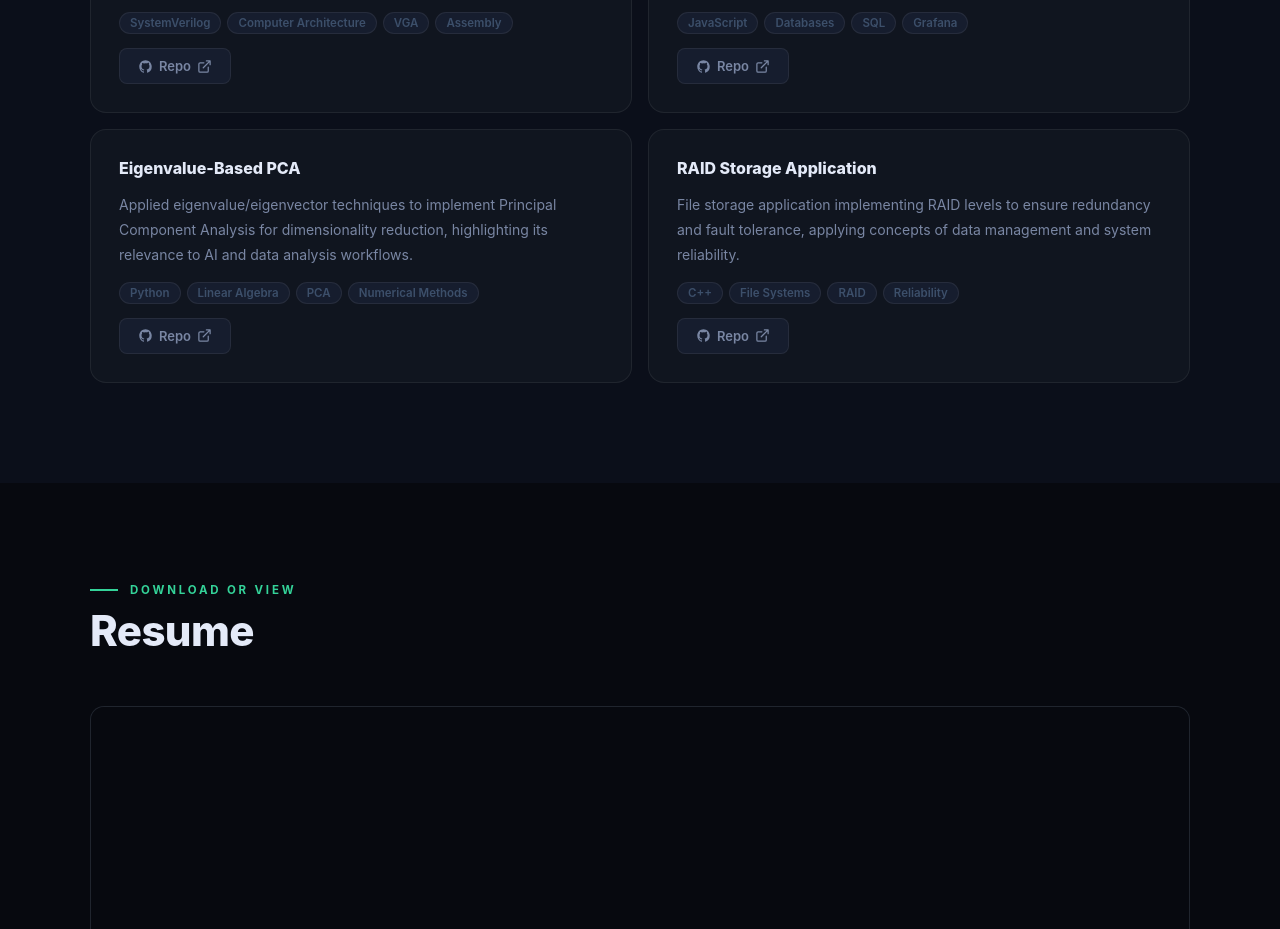
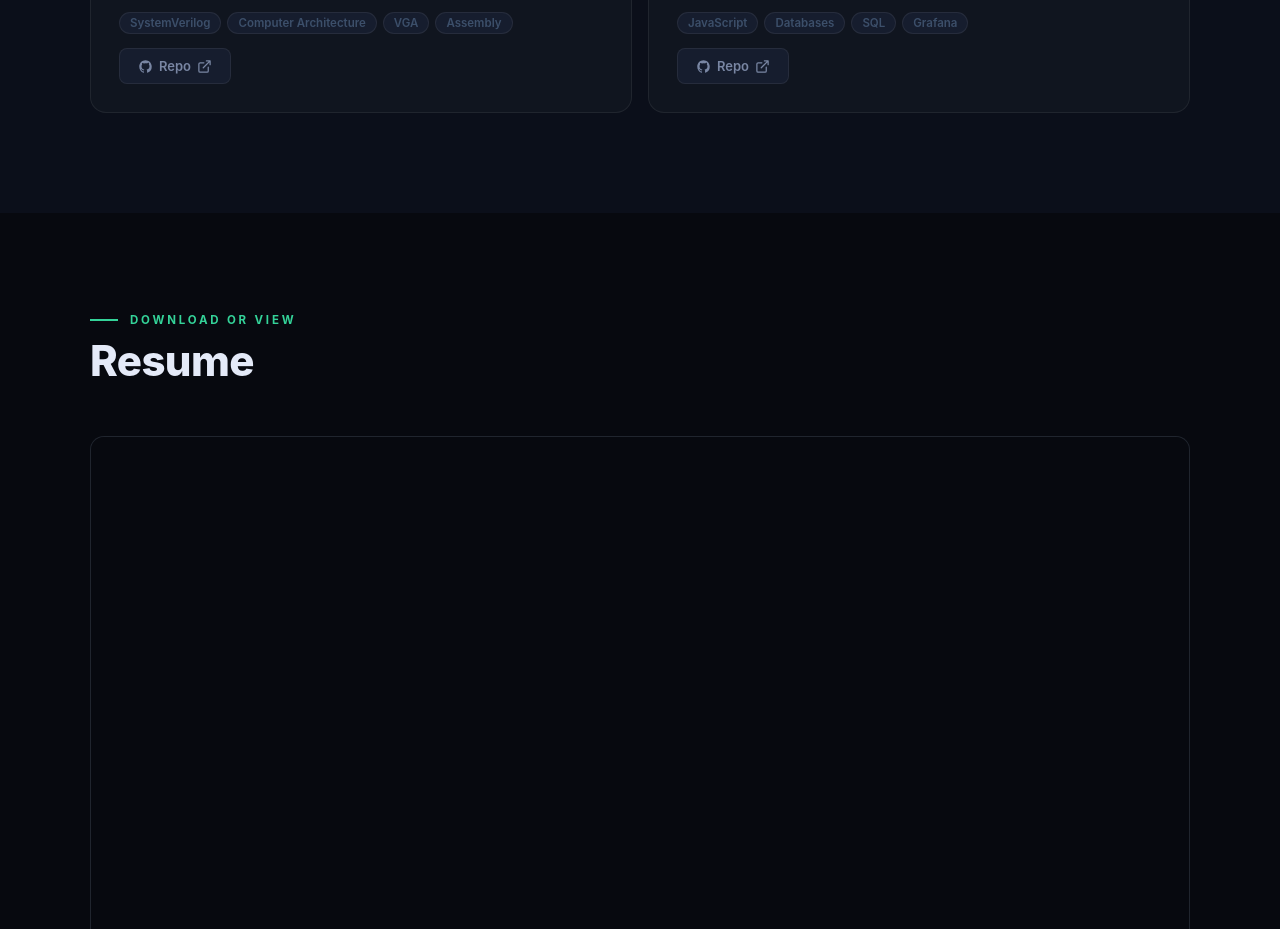
Before and after one commit to Fabbbri/fabbbri.github.io, a React (Create React App) app: page / in a window 1280 px wide. Shown: the part 3020-3949 px from the top of the page. Built offline with nearby package versions, Linux system fonts and the light colour scheme.

Commit message:
Projects: update repos + remove eigenvalue and RAID entries

```diff
--- a/src/App.js
+++ b/src/App.js
@@ -52,7 +52,7 @@ function App() {
     email:       'fabriglez.contact@gmail.com',
     residence:   'Costa Rica',
     city:        'Guadalupe, Cartago',
-    age:         '22',
+    age:         '21',
     links: {
       github:   'https://github.com/Fabbbri',
       linkedin: 'https://www.linkedin.com/in/fabricio-gonz%C3%A1lez-cerdas-312844374',
@@ -108,28 +108,14 @@ function App() {
         description:
           'Designed and implemented a custom ARM-based processor in SystemVerilog, including a VGA driver. Executed an assembly application on the designed hardware.',
         stack: ['SystemVerilog', 'Computer Architecture', 'VGA', 'Assembly'],
-        repo: 'https://github.com/Fabbbri',
+        repo: 'https://github.com/Fabbbri/FGonzalez_JZheng_JDiaz_JRodriguez_digital_design_lab_2025',
       },
       {
         title: 'F1 Garage Simulator',
         description:
           'Web-based simulator for managing Formula 1 races. Implemented database-backed data management and integrated Grafana dashboards to visualize performance statistics.',
         stack: ['JavaScript', 'Databases', 'SQL', 'Grafana'],
-        repo: 'https://github.com/Fabbbri',
-      },
-      {
-        title: 'Eigenvalue-Based PCA',
-        description:
-          'Applied eigenvalue/eigenvector techniques to implement Principal Component Analysis for dimensionality reduction, highlighting its relevance to AI and data analysis workflows.',
-        stack: ['Python', 'Linear Algebra', 'PCA', 'Numerical Methods'],
-        repo: 'https://github.com/Fabbbri',
-      },
-      {
-        title: 'RAID Storage Application',
-        description:
-          'File storage application implementing RAID levels to ensure redundancy and fault tolerance, applying concepts of data management and system reliability.',
-        stack: ['C++', 'File Systems', 'RAID', 'Reliability'],
-        repo: 'https://github.com/Fabbbri',
+        repo: 'https://github.com/Fabbbri/F1GarageManager',
       },
     ],
   };
```
